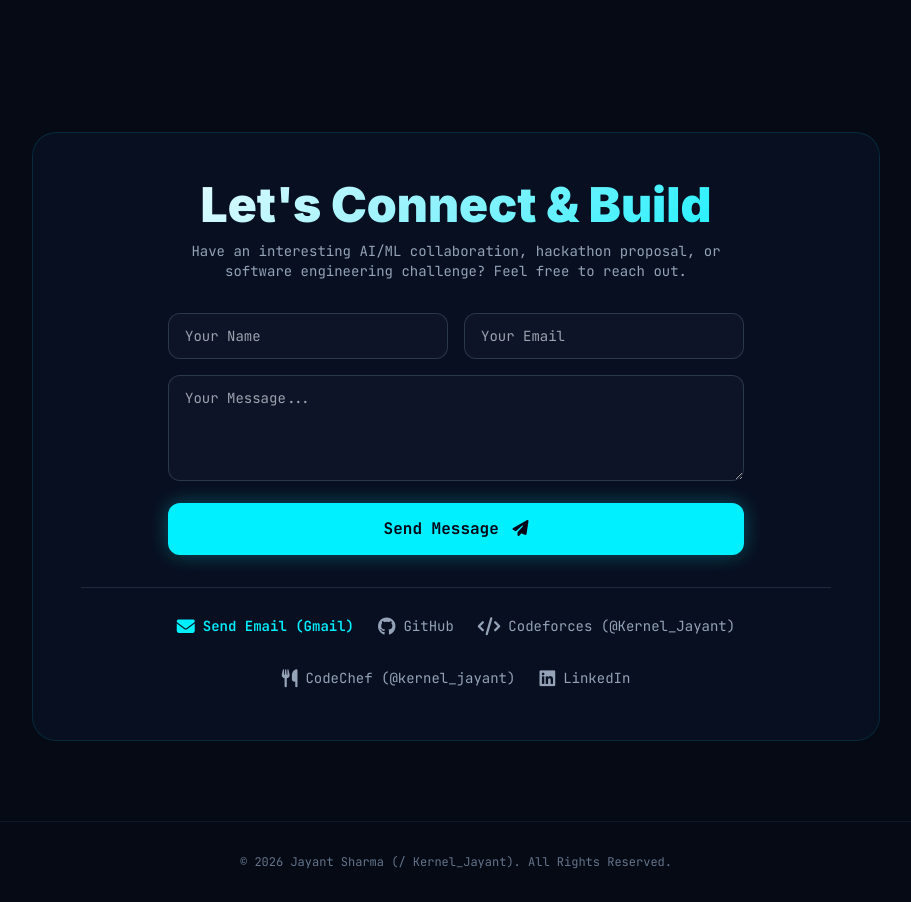
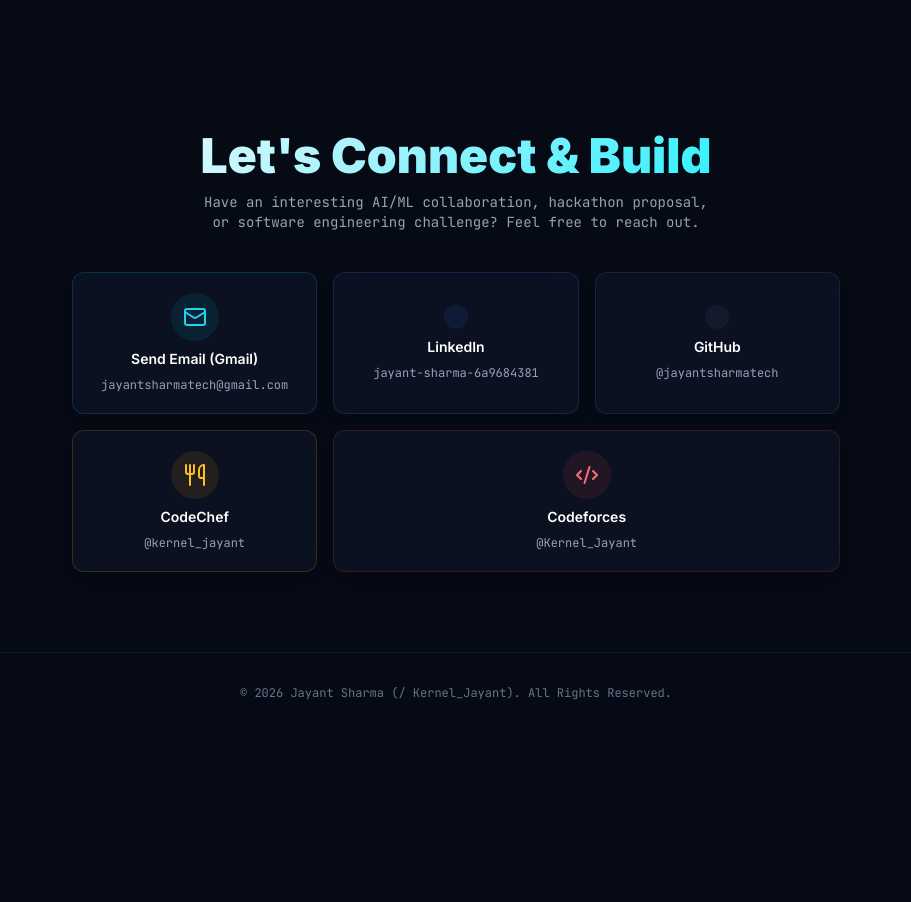
Before and after one commit to jayantsharmatech/Portfolio-website, a plain HTML site: page index.html in a window 1280 px wide. Shown: the part 5240-6142 px from the top of the page, without its empty margins (184-1095 px from the left). After the commit the page ends 5973 px from the top, so only its background shows below. Drawn offline with nearby package versions, Linux system fonts and the light colour scheme; animation ran at ten frames a second.

Commit message:
Integrate Lucide icons and modify contact section
Added Lucide icons script and updated contact section with direct email links.

```diff
--- a/index.html
+++ b/index.html
@@ -7,6 +7,8 @@
 
     <script src="https://cdn.tailwindcss.com"></script>
     <link rel="stylesheet" href="https://cdnjs.cloudflare.com/ajax/libs/font-awesome/6.4.0/css/all.min.css">
+    <!-- Lucide Icons -->
+    <script src="https://unpkg.com/lucide@latest"></script>
 
     <!-- Fonts -->
     <link rel="preconnect" href="https://fonts.googleapis.com">
@@ -70,7 +72,7 @@
             pointer-events: none;
         }
 
-        .glass-card {
+        .glass-card, .glass-panel {
             background: rgba(10, 18, 36, 0.75);
             backdrop-filter: blur(12px);
             border: 1px solid rgba(0, 240, 255, 0.12);
@@ -221,7 +223,7 @@
     <section id="about" class="relative z-10 py-20 px-6 max-w-6xl mx-auto">
         <div class="flex items-center space-x-4 mb-10">
             <div class="h-0.5 w-12 bg-cyanaccent"></div>
-            <h2 class="text-2xl md:text-3xl font-bold font-mono text-slate-100">01.  About Me</h2>
+            <h2 class="text-2xl md:text-3xl font-bold font-mono text-slate-100">01. About Me</h2>
         </div>
 
         <div class="grid md:grid-cols-3 gap-8">
@@ -666,49 +668,62 @@
     </section>
 
     <section id="contact" class="relative z-10 py-20 px-6 max-w-4xl mx-auto text-center">
-        <div class="glass-card p-8 md:p-12 rounded-3xl space-y-8 relative overflow-hidden">
-            <div class="space-y-3">
-                <h2 class="text-3xl md:text-5xl font-black hero-title-gradient">Let's Connect & Build</h2>
-                <p class="font-mono text-slate-400 text-sm max-w-xl mx-auto">
-                    Have an interesting AI/ML collaboration, hackathon proposal, or software engineering challenge? Feel free to reach out.
-                </p>
-            </div>
+        <h2 class="text-3xl md:text-5xl font-black hero-title-gradient mb-3">Let's Connect & Build</h2>
+        <p class="font-mono text-slate-400 text-sm max-w-lg mx-auto mb-10">
+            Have an interesting AI/ML collaboration, hackathon proposal, or software engineering challenge? Feel free to reach out.
+        </p>
 
-            <!-- Contact Form -->
-            <form id="contact-form" class="space-y-4 max-w-xl mx-auto text-left">
-                <div class="grid grid-cols-1 md:grid-cols-2 gap-4">
-                    <input type="text" required placeholder="Your Name" class="w-full bg-slate-900/80 border border-slate-700/80 rounded-xl px-4 py-3 text-slate-200 font-mono text-sm focus:outline-none focus:border-cyanaccent">
-                    <input type="email" required placeholder="Your Email" class="w-full bg-slate-900/80 border border-slate-700/80 rounded-xl px-4 py-3 text-slate-200 font-mono text-sm focus:outline-none focus:border-cyanaccent">
+        <!-- Clean Direct Profile Links Grid -->
+        <div class="grid grid-cols-1 md:grid-cols-3 gap-4 max-w-3xl mx-auto">
+            <!-- Email / Gmail -->
+            <a href="https://mail.google.com/mail/?view=cm&fs=1&to=jayantsharmatech@gmail.com&su=Hello%20Jayant" target="_blank"
+               class="glass-panel p-5 rounded-xl border border-cyan-500/20 hover:border-cyan-400 bg-slate-900/60 hover:bg-slate-800/80 transition-all flex flex-col items-center justify-center gap-2 group hover:-translate-y-1 shadow-lg hover:shadow-cyan-500/10">
+                <div class="p-3 rounded-full bg-cyan-500/10 text-cyan-400 group-hover:bg-cyan-400 group-hover:text-black transition-colors">
+                    <i data-lucide="mail" class="w-6 h-6"></i>
                 </div>
-                <textarea rows="4" required placeholder="Your Message..." class="w-full bg-slate-900/80 border border-slate-700/80 rounded-xl px-4 py-3 text-slate-200 font-mono text-sm focus:outline-none focus:border-cyanaccent"></textarea>
+                <span class="text-white font-semibold text-sm">Send Email (Gmail)</span>
+                <span class="text-xs text-slate-400 font-mono">jayantsharmatech@gmail.com</span>
+            </a>
 
-                <button type="submit" class="w-full py-3.5 rounded-xl bg-cyanaccent text-slate-950 font-mono font-bold hover:bg-cyan-300 transition-all shadow-[0_0_20px_rgba(0,240,255,0.3)]">
-                    Send Message <i class="fa-solid fa-paper-plane ml-1"></i>
-                </button>
-            </form>
+            <!-- LinkedIn -->
+            <a href="https://www.linkedin.com/in/jayant-sharma-6a9684381/" target="_blank"
+               class="glass-panel p-5 rounded-xl border border-blue-500/20 hover:border-blue-400 bg-slate-900/60 hover:bg-slate-800/80 transition-all flex flex-col items-center justify-center gap-2 group hover:-translate-y-1 shadow-lg hover:shadow-blue-500/10">
+                <div class="p-3 rounded-full bg-blue-500/10 text-blue-400 group-hover:bg-blue-400 group-hover:text-black transition-colors">
+                    <i data-lucide="linkedin" class="w-6 h-6"></i>
+                </div>
+                <span class="text-white font-semibold text-sm">LinkedIn</span>
+                <span class="text-xs text-slate-400 font-mono">jayant-sharma-6a9684381</span>
+            </a>
 
-            <div id="toast-msg" class="hidden font-mono text-xs text-greenaccent bg-emerald-950/80 p-3 rounded-lg border border-emerald-700">
-                Message sent successfully! I will respond promptly.
-            </div>
+            <!-- GitHub -->
+            <a href="https://github.com/jayantsharmatech" target="_blank"
+               class="glass-panel p-5 rounded-xl border border-slate-500/20 hover:border-slate-300 bg-slate-900/60 hover:bg-slate-800/80 transition-all flex flex-col items-center justify-center gap-2 group hover:-translate-y-1 shadow-lg">
+                <div class="p-3 rounded-full bg-slate-500/10 text-slate-300 group-hover:bg-slate-200 group-hover:text-black transition-colors">
+                    <i data-lucide="github" class="w-6 h-6"></i>
+                </div>
+                <span class="text-white font-semibold text-sm">GitHub</span>
+                <span class="text-xs text-slate-400 font-mono">@jayantsharmatech</span>
+            </a>
 
-            <!-- Social Links Grid -->
-            <div class="pt-6 border-t border-slate-800 flex flex-wrap justify-center items-center gap-6 font-mono text-sm">
-                <a href="https://mail.google.com/mail/?view=cm&fs=1&to=jayantsharmatech@gmail.com&su=Hello%20Jayant%20Sharma" target="_blank" class="text-cyanaccent hover:text-cyanbright flex items-center gap-2 transition-colors font-semibold">
-                    <i class="fa-solid fa-envelope text-lg"></i> Send Email (Gmail)
-                </a>
-                <a href="https://github.com/jayantsharmatech" target="_blank" class="text-slate-400 hover:text-cyanaccent flex items-center gap-2 transition-colors">
-                    <i class="fa-brands fa-github text-lg"></i> GitHub
-                </a>
-                <a href="https://codeforces.com/profile/Kernel_Jayant" target="_blank" class="text-slate-400 hover:text-cyanbright flex items-center gap-2 transition-colors">
-                    <i class="fa-solid fa-code text-lg"></i> Codeforces (@Kernel_Jayant)
-                </a>
-                <a href="https://www.codechef.com/users/kernel_jayant" target="_blank" class="text-slate-400 hover:text-purpleaccent flex items-center gap-2 transition-colors">
-                    <i class="fa-solid fa-utensils text-lg"></i> CodeChef (@kernel_jayant)
-                </a>
-                <a href="https://www.linkedin.com/in/jayant-sharma-6a9684381/" target="_blank" class="text-slate-400 hover:text-cyanaccent flex items-center gap-2 transition-colors">
-                    <i class="fa-brands fa-linkedin text-lg"></i> LinkedIn
-                </a>
-            </div>
+            <!-- CodeChef -->
+            <a href="https://www.codechef.com/users/kernel_jayant" target="_blank"
+               class="glass-panel p-5 rounded-xl border border-amber-500/20 hover:border-amber-400 bg-slate-900/60 hover:bg-slate-800/80 transition-all flex flex-col items-center justify-center gap-2 group hover:-translate-y-1 shadow-lg hover:shadow-amber-500/10">
+                <div class="p-3 rounded-full bg-amber-500/10 text-amber-400 group-hover:bg-amber-400 group-hover:text-black transition-colors">
+                    <i data-lucide="utensils" class="w-6 h-6"></i>
+                </div>
+                <span class="text-white font-semibold text-sm">CodeChef</span>
+                <span class="text-xs text-slate-400 font-mono">@kernel_jayant</span>
+            </a>
+
+            <!-- Codeforces -->
+            <a href="https://codeforces.com/profile/Kernel_Jayant" target="_blank"
+               class="glass-panel p-5 rounded-xl border border-red-500/20 hover:border-red-400 bg-slate-900/60 hover:bg-slate-800/80 transition-all flex flex-col items-center justify-center gap-2 group hover:-translate-y-1 shadow-lg hover:shadow-red-500/10 md:col-span-2">
+                <div class="p-3 rounded-full bg-red-500/10 text-red-400 group-hover:bg-red-400 group-hover:text-black transition-colors">
+                    <i data-lucide="code-2" class="w-6 h-6"></i>
+                </div>
+                <span class="text-white font-semibold text-sm">Codeforces</span>
+                <span class="text-xs text-slate-400 font-mono">@Kernel_Jayant</span>
+            </a>
         </div>
     </section>
 
@@ -879,6 +894,7 @@
         window.onload = function() {
             initThreeJS();
             animate();
+            lucide.createIcons();
 
             const menuBtn = document.getElementById('mobile-menu-btn');
             const mobileMenu = document.getElementById('mobile-menu');
@@ -891,17 +907,6 @@
                     mobileMenu.classList.add('hidden');
                 });
             });
-
-            const form = document.getElementById('contact-form');
-            const toast = document.getElementById('toast-msg');
-            form.addEventListener('submit', (e) => {
-                e.preventDefault();
-                toast.classList.remove('hidden');
-                form.reset();
-                setTimeout(() => {
-                    toast.classList.add('hidden');
-                }, 4000);
-            });
         };
     </script>
 </body>
```
